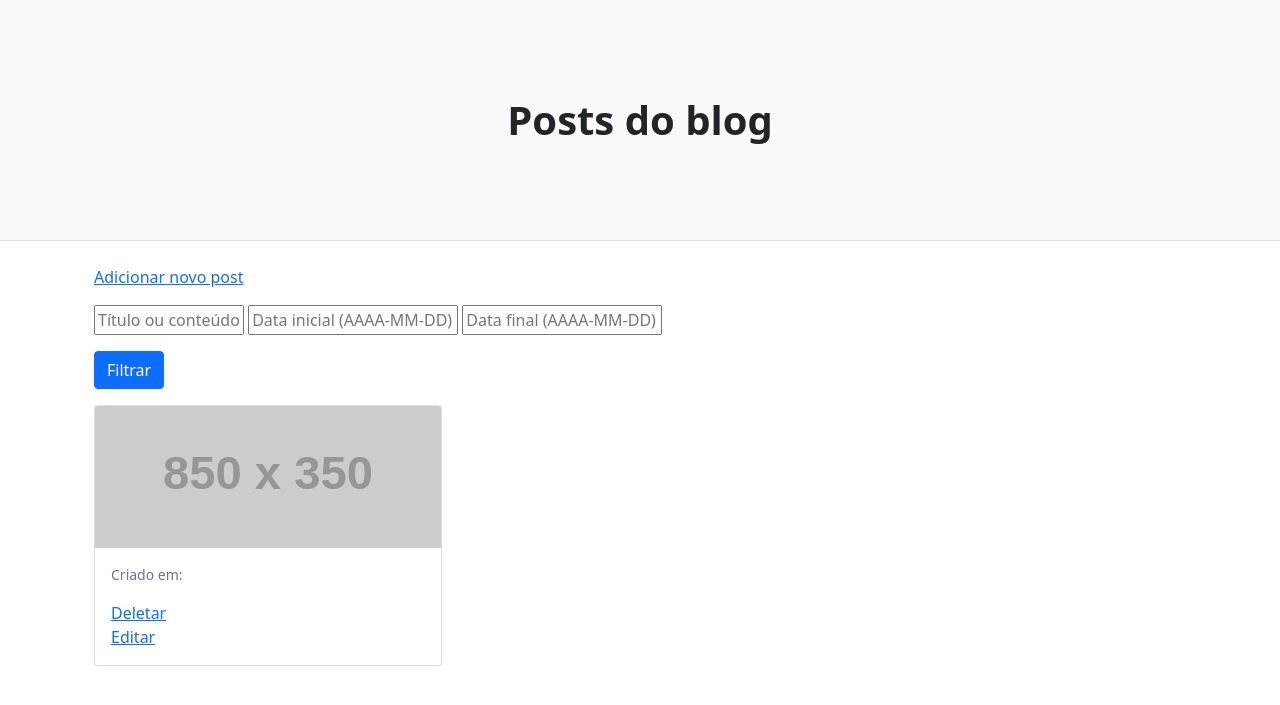
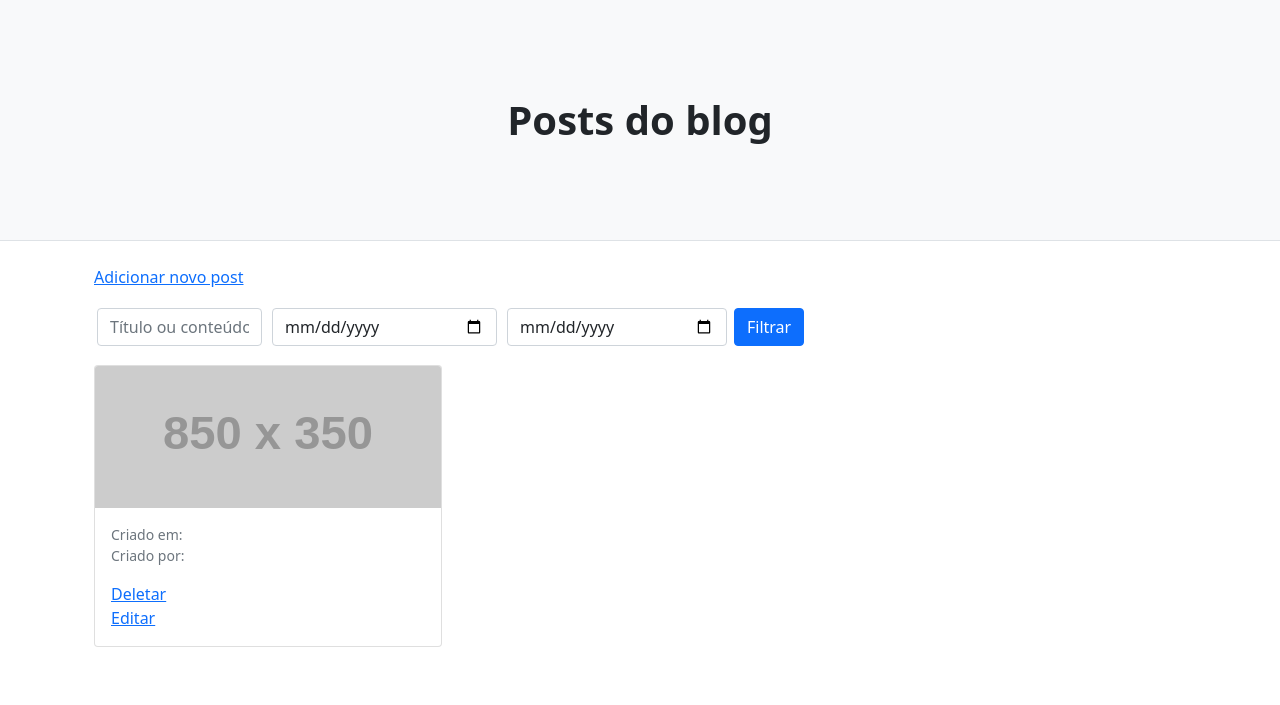
Before and after one commit to jvsouz4/Blog, a CakePHP app: the page made by app/View/Posts/index.ctp in a window 1280 px wide. Shown: the top 705 px of the page. Run offline with PHP 8.4 and a stand-in for CakePHP, Linux system fonts and the light colour scheme; the template is opened without the code that fills it: most values are stand-ins (such as "Sample title", 1, 10 or a date in 2020); grey boxes labelled with a size stand in for pictures from a placeholder-image service; some libraries are stand-ins or nearby versions.

Commit message:
Estilizando inputs

```diff
--- a/app/View/Posts/index.ctp
+++ b/app/View/Posts/index.ctp
@@ -27,16 +27,31 @@
                 <div>
                     <div class='mb-3'>
                         <?php echo $this->Form->create('Post')?>
-                        <input placeholder="Título ou conteúdo" style="width: 150px;" type="text" name="nome" value="<?php if(isset($_POST['$nome'])){ echo $_POST['$nome'];}?>">
-                        <input placeholder="Data inicial (AAAA-MM-DD)" style="width: 210px;" type="text" name="dtinicial" value="<?php if(isset($_POST['$dtinicial'])){ echo $_POST['$dtinicial'];}?>">
-                        <input placeholder="Data final (AAAA-MM-DD)" style="width: 200px;" type="text" name="dtfinal" value="<?php if(isset($_POST['$dtfinal'])){ echo $_POST['$dtfinal'];}?>">
                     </div>
-
-                    <div class='mb-3'> <button type="submit" class="btn btn-primary">Filtrar</button>
-                        <?php echo $this->Form->end(__('')) ?>
+                    <div class="row row-cols-lg-auto g-1 align-items-center mb-3">
+                        <div class="col-12">
+                            <div class="input-group">
+                                <input placeholder="Título ou conteúdo" class="form-control" style="width: 165px; margin: 3px;" type="text" name="nome" value="<?php if(isset($_POST['$nome'])){ echo $_POST['$nome'];}?>">
+                            </div>
+                        </div>
+                        <div class="col-12">
+                            <div class="input-group">
+                                <input placeholder="Data inicial" class="form-control" style="width: 225px; margin: 3px;" type="date" name="dtinicial" value="<?php if(isset($_POST['$dtinicial'])){ echo $_POST['$dtinicial'];}?>">
+                            </div>
+                        </div>
+                        <div class="col-12">
+                            <div class="input-group">
+                                <input placeholder="Data final" class="form-control" style="width: 220px; margin: 3px;" type="date" name="dtfinal" value="<?php if(isset($_POST['$dtfinal'])){ echo $_POST['$dtfinal'];}?>">
+                            </div>
+                        </div>
+                        <div class="col-12">
+                            <div class="input-group">
+                                <button type="submit" class="btn btn-primary">Filtrar <?php echo $this->Form->end(__('')) ?></button>
+                            </div>
+                        </div>
                     </div>
                 </div>
-
+                <?php echo $this->Flash->render('flash'); ?>
                 <!-- Featured blog post-->
                 <div class="">
                     <div class="row row-cols-1 row-cols-md-3 g-4 mb-3">
@@ -46,6 +61,7 @@
                                     <a href="http://localhost:8000/posts/view/<?php echo $post[0]['post_id'] ?>"><img class="card-img-top" src="https://dummyimage.com/850x350/dee2e6/6c757d.jpg" alt="..." /></a>
                                     <div class="card-body">
                                         <div class="small text-muted"><?php echo 'Criado em: ' . $post[0]['post_date'] ?></div>
+                                        <div class="small text-muted"><?php echo 'Criado por: ' . $post[0]['username'] ?></div>
                                         <h2 class="card-title"><?php echo $this->Html->link($post[0]['title'],array('controller' => 'posts', 'action' => 'view', $post[0]['post_id'])); ?></h2>
                                         <p class="card-text"><?php echo $post[0]['body']; ?></p>
                                         <?php
```
Also changed, not shown: app/Controller/PostsController.php (+19 -7 lines), app/Controller/UsersController.php (+8 -8 lines), app/View/Layouts/default.ctp (+3 -6 lines).
